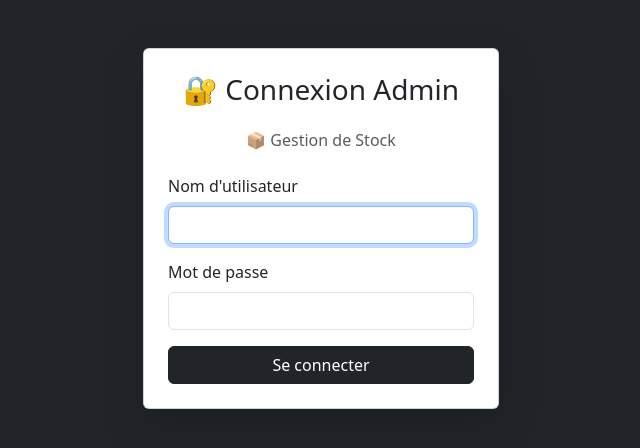
After one commit to ItzSkeepy/gestion_stock, a Flask app: page /login in a window 1280 px wide. The commit adds this page. Shown: the top 448 px of the page, without its empty margins (319-959 px from the left). Run offline with Flask 3, Linux system fonts and the light colour scheme.

Commit message:
add admin login system

```diff
--- a/app.py
+++ b/app.py
@@ -1,52 +1,38 @@
 from flask import Flask, render_template, request, redirect, url_for, flash
+from flask_login import LoginManager, UserMixin, login_user, logout_user, login_required, current_user
+from werkzeug.security import generate_password_hash, check_password_hash
 import mysql.connector
+import cloudinary
+import cloudinary.uploader
 import qrcode
 import os
-import cloudinary
-import cloudinary.uploader
+import io
+from werkzeug.utils import secure_filename
 
+app = Flask(__name__)
+app.secret_key = 'ton_secret_key_ici'
+
+# Configuration Login
+login_manager = LoginManager(app)
+login_manager.login_view = 'login'
+
+class User(UserMixin):
+    def __init__(self, id):
+        self.id = id
+
+@login_manager.user_loader
+def load_user(user_id):
+    return User(user_id)
+
+ADMIN_USERNAME = 'admin'
+ADMIN_PASSWORD = generate_password_hash('saaheladmin123')
+
+# Configuration Cloudinary
 cloudinary.config(
     cloud_name = os.environ.get('CLOUDINARY_CLOUD_NAME'),
     api_key = os.environ.get('CLOUDINARY_API_KEY'),
     api_secret = os.environ.get('CLOUDINARY_API_SECRET')
 )
-
-db_config = {
-    'host': os.environ.get('MYSQL_HOST'),
-    'user': os.environ.get('MYSQL_USER'),
-    'password': os.environ.get('MYSQL_PASSWORD'),
-    'database': os.environ.get('MYSQL_DATABASE'),
-    'port': int(os.environ.get('MYSQL_PORT', 3306))
-}
-from werkzeug.utils import secure_filename
-
-app = Flask(__name__)
-app.secret_key = 'ton_secret_key_ici'
-
-# Configuration MySQL
-db_config = {
-    'host': 'localhost',
-    'user': 'root',
-    'password': 'useradmin001',
-    'database': 'gestion_stock'
-}
-
-def get_db():
-    host = os.environ.get('MYSQL_HOST')
-    user = os.environ.get('MYSQL_USER')
-    password = os.environ.get('MYSQL_PASSWORD')
-    database = os.environ.get('MYSQL_DATABASE')
-    port = int(os.environ.get('MYSQL_PORT', 3306))
-
-    print(f"Connexion à : {host}:{port} user={user} db={database}")
-
-    return mysql.connector.connect(
-        host=host,
-        user=user,
-        password=password,
-        database=database,
-        port=port
-    )
 
 # Configuration uploads
 UPLOAD_FOLDER = 'static/uploads'
@@ -56,8 +42,42 @@ app.config['UPLOAD_FOLDER'] = UPLOAD_FOLDER
 def allowed_file(filename):
     return '.' in filename and filename.rsplit('.', 1)[1].lower() in ALLOWED_EXTENSIONS
 
+def get_db():
+    host = os.environ.get('MYSQL_HOST')
+    user = os.environ.get('MYSQL_USER')
+    password = os.environ.get('MYSQL_PASSWORD')
+    database = os.environ.get('MYSQL_DATABASE')
+    port = int(os.environ.get('MYSQL_PORT', 3306))
+    return mysql.connector.connect(
+        host=host,
+        user=user,
+        password=password,
+        database=database,
+        port=port
+    )
+
+# LOGIN
+@app.route('/login', methods=['GET', 'POST'])
+def login():
+    if request.method == 'POST':
+        username = request.form['username']
+        password = request.form['password']
+        if username == ADMIN_USERNAME and check_password_hash(ADMIN_PASSWORD, password):
+            login_user(User(1))
+            return redirect(url_for('index'))
+        flash('Identifiants incorrects !', 'danger')
+    return render_template('login.html')
+
+# LOGOUT
+@app.route('/logout')
+@login_required
+def logout():
+    logout_user()
+    return redirect(url_for('login'))
+
 # PAGE PRINCIPALE - Liste des articles
 @app.route('/')
+@login_required
 def index():
     conn = get_db()
     cur = conn.cursor()
@@ -69,6 +89,7 @@ def index():
 
 # AJOUTER UN ARTICLE
 @app.route('/ajouter', methods=['GET', 'POST'])
+@login_required
 def ajouter():
     if request.method == 'POST':
         nom = request.form['nom']
@@ -92,7 +113,6 @@ def ajouter():
         conn.commit()
         article_id = cur.lastrowid
 
-        import io
         base_url = os.environ.get('BASE_URL', 'http://localhost:5000')
         url_article = f"{base_url}/article/{article_id}"
         qr = qrcode.make(url_article)
@@ -114,6 +134,7 @@ def ajouter():
 
 # MODIFIER UN ARTICLE
 @app.route('/modifier/<int:id>', methods=['GET', 'POST'])
+@login_required
 def modifier(id):
     conn = get_db()
     cur = conn.cursor()
@@ -139,6 +160,7 @@ def modifier(id):
 
 # SUPPRIMER UN ARTICLE
 @app.route('/supprimer/<int:id>')
+@login_required
 def supprimer(id):
     conn = get_db()
     cur = conn.cursor()
@@ -150,7 +172,7 @@ def supprimer(id):
     flash('Article supprimé !', 'danger')
     return redirect(url_for('index'))
 
-# PAGE PUBLIQUE - Scan QR code
+# PAGE PUBLIQUE - Scan QR code (pas de login_required ici !)
 @app.route('/article/<int:id>')
 def article_public(id):
     conn = get_db()
@@ -161,23 +183,43 @@ def article_public(id):
     conn.close()
     return render_template('article_public.html', article=article)
 
-# AJOUTER TABLEAU DE BORD
+# ENREGISTRER UNE VENTE (pas de login_required ici !)
+@app.route('/vendre/<int:id>', methods=['POST'])
+def vendre(id):
+    quantite = int(request.form['quantite'])
+    conn = get_db()
+    cur = conn.cursor()
+
+    cur.execute("SELECT stock FROM articles WHERE id = %s", (id,))
+    article = cur.fetchone()
+
+    if article and article[0] >= quantite:
+        cur.execute("UPDATE articles SET stock = stock - %s WHERE id = %s", (quantite, id))
+        cur.execute("INSERT INTO ventes (article_id, quantite) VALUES (%s, %s)", (id, quantite))
+        conn.commit()
+        flash('success', 'vente_ok')
+    else:
+        flash('Stock insuffisant !', 'danger')
+
+    cur.close()
+    conn.close()
+    return redirect(url_for('article_public', id=id))
+
+# TABLEAU DE BORD
 @app.route('/dashboard')
+@login_required
 def dashboard():
     conn = get_db()
     cur = conn.cursor()
 
-    # Total des articles
     cur.execute("SELECT COUNT(*) FROM articles")
     total_articles = cur.fetchone()[0]
 
-    # Total des ventes
     cur.execute("SELECT COUNT(*), SUM(quantite) FROM ventes")
     ventes_stats = cur.fetchone()
     total_ventes = ventes_stats[0]
     total_quantite = ventes_stats[1] or 0
 
-    # Chiffre d'affaires total
     cur.execute("""
         SELECT SUM(a.prix * v.quantite)
         FROM ventes v
@@ -185,11 +227,9 @@ def dashboard():
     """)
     chiffre_affaires = cur.fetchone()[0] or 0
 
-    # Articles avec stock bas (<=5)
     cur.execute("SELECT * FROM articles WHERE stock <= 5")
     stock_bas = cur.fetchall()
 
-    # Historique des ventes
     cur.execute("""
         SELECT v.id, a.nom, v.quantite, a.prix, (v.quantite * a.prix) as total, v.date_vente
         FROM ventes v
@@ -198,7 +238,6 @@ def dashboard():
     """)
     historique = cur.fetchall()
 
-    # Articles les plus vendus
     cur.execute("""
         SELECT a.nom, SUM(v.quantite) as total_vendu
         FROM ventes v
@@ -222,27 +261,5 @@ def dashboard():
         top_articles=top_articles
     )
 
-# ENREGISTRER UNE VENTE
-@app.route('/vendre/<int:id>', methods=['POST'])
-def vendre(id):
-    quantite = int(request.form['quantite'])
-    conn = get_db()
-    cur = conn.cursor()
-
-    cur.execute("SELECT stock FROM articles WHERE id = %s", (id,))
-    article = cur.fetchone()
-
-    if article and article[0] >= quantite:
-        cur.execute("UPDATE articles SET stock = stock - %s WHERE id = %s", (quantite, id))
-        cur.execute("INSERT INTO ventes (article_id, quantite) VALUES (%s, %s)", (id, quantite))
-        conn.commit()
-        flash('success', 'vente_ok')
-    else:
-        flash('Stock insuffisant !', 'danger')
-
-    cur.close()
-    conn.close()
-    return redirect(url_for('article_public', id=id))
-
 if __name__ == '__main__':
     app.run(debug=False, host='0.0.0.0', port=int(os.environ.get('PORT', 5000)))
--- a/requirements.txt
+++ b/requirements.txt
@@ -4,6 +4,7 @@ click==8.3.1
 cloudinary==1.44.1
 colorama==0.4.6
 Flask==3.1.3
+Flask-Login==0.6.3
 flask-mysql-connector==1.1.0
 itsdangerous==2.2.0
 Jinja2==3.1.6
--- /dev/null
+++ b/templates/login.html
@@ -0,0 +1,43 @@
+<!DOCTYPE html>
+<html lang="fr">
+<head>
+    <meta charset="UTF-8">
+    <meta name="viewport" content="width=device-width, initial-scale=1.0">
+    <title>Connexion Admin</title>
+    <link href="https://cdn.jsdelivr.net/npm/bootstrap@5.3.0/dist/css/bootstrap.min.css" rel="stylesheet">
+</head>
+<body class="bg-dark">
+<div class="container mt-5">
+    <div class="row justify-content-center">
+        <div class="col-md-4">
+            <div class="card shadow-lg">
+                <div class="card-body p-4">
+                    <h3 class="text-center mb-4">🔐 Connexion Admin</h3>
+                    <h6 class="text-center text-muted mb-4">📦 Gestion de Stock</h6>
+
+                    {% with messages = get_flashed_messages(with_categories=true) %}
+                        {% if messages %}
+                            {% for category, message in messages %}
+                                <div class="alert alert-{{ category }}">{{ message }}</div>
+                            {% endfor %}
+                        {% endif %}
+                    {% endwith %}
+
+                    <form method="POST">
+                        <div class="mb-3">
+                            <label class="form-label">Nom d'utilisateur</label>
+                            <input type="text" name="username" class="form-control" required autofocus>
+                        </div>
+                        <div class="mb-3">
+                            <label class="form-label">Mot de passe</label>
+                            <input type="password" name="password" class="form-control" required>
+                        </div>
+                        <button type="submit" class="btn btn-dark w-100">Se connecter</button>
+                    </form>
+                </div>
+            </div>
+        </div>
+    </div>
+</div>
+</body>
+</html>
```
Also changed, not shown: templates/base.html (+7 -6 lines).
